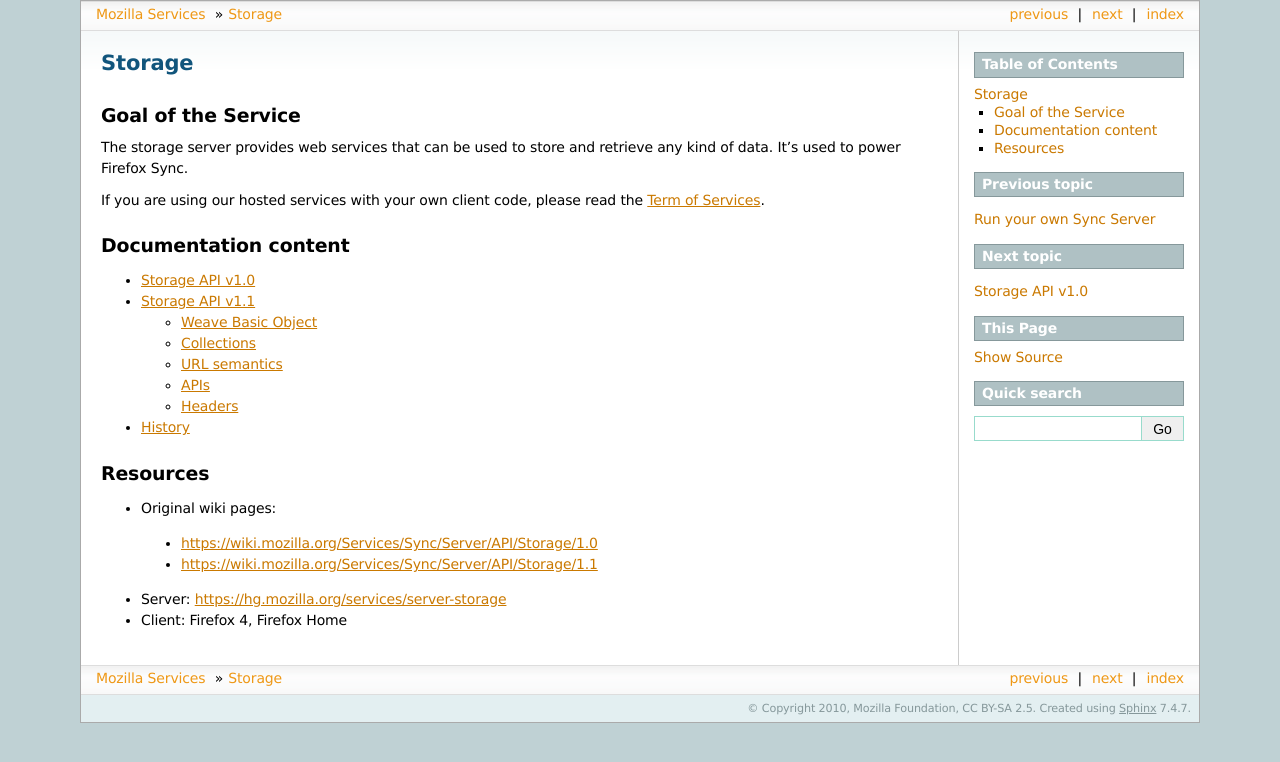
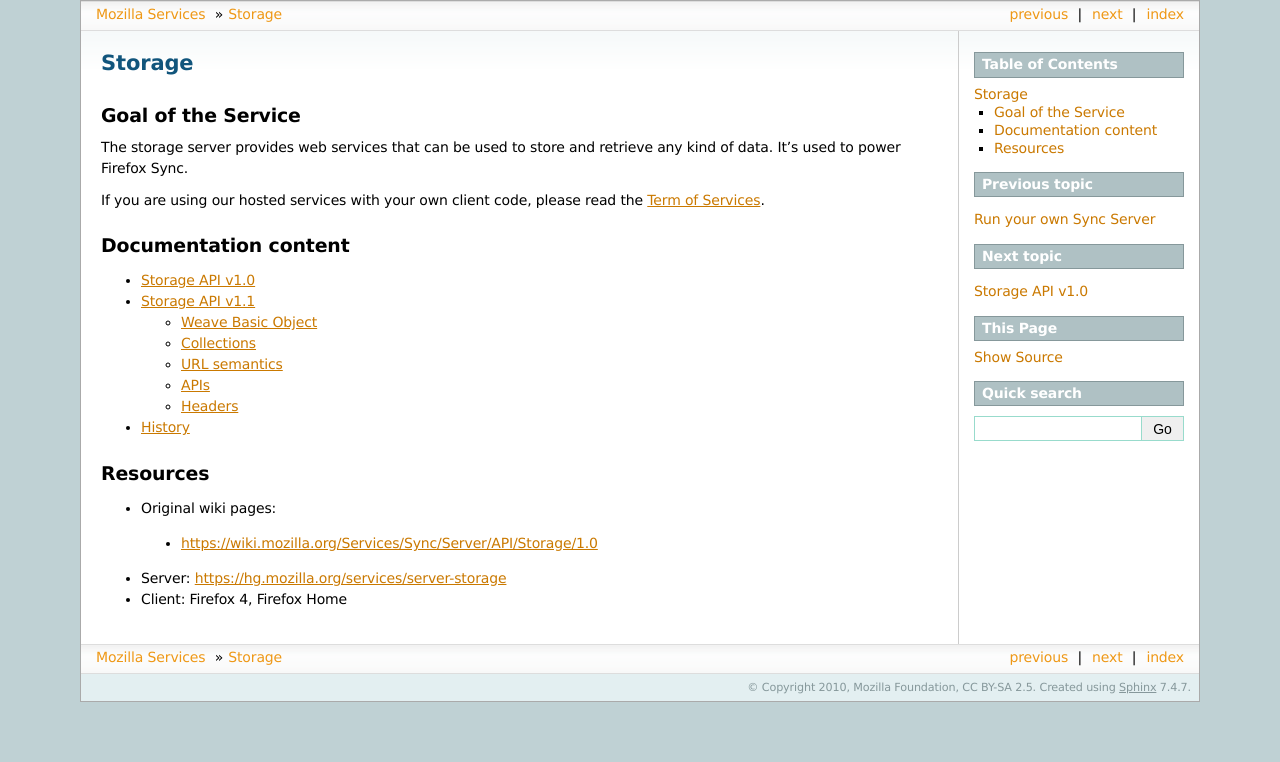
Before and after one commit to mozilla-services/docs, a Sphinx documentation site: the page built from source/storage/index.rst, in a window 1280 px wide. Shown: the top 762 px of the page. Built offline with Sphinx 7.4.7, drawn with Linux system fonts in a browser that asks for light colours; some of the changed lines change nothing that is shown.

Commit message:
remove link to storage format 1.1 wiki page, since it was blanked

```diff
--- a/source/storage/index.rst
+++ b/source/storage/index.rst
@@ -30,7 +30,6 @@
 - Original wiki pages:
 
  - https://wiki.mozilla.org/Services/Sync/Server/API/Storage/1.0
- - https://wiki.mozilla.org/Services/Sync/Server/API/Storage/1.1
 
 - Server: https://hg.mozilla.org/services/server-storage
 - Client: Firefox 4, Firefox Home
```
